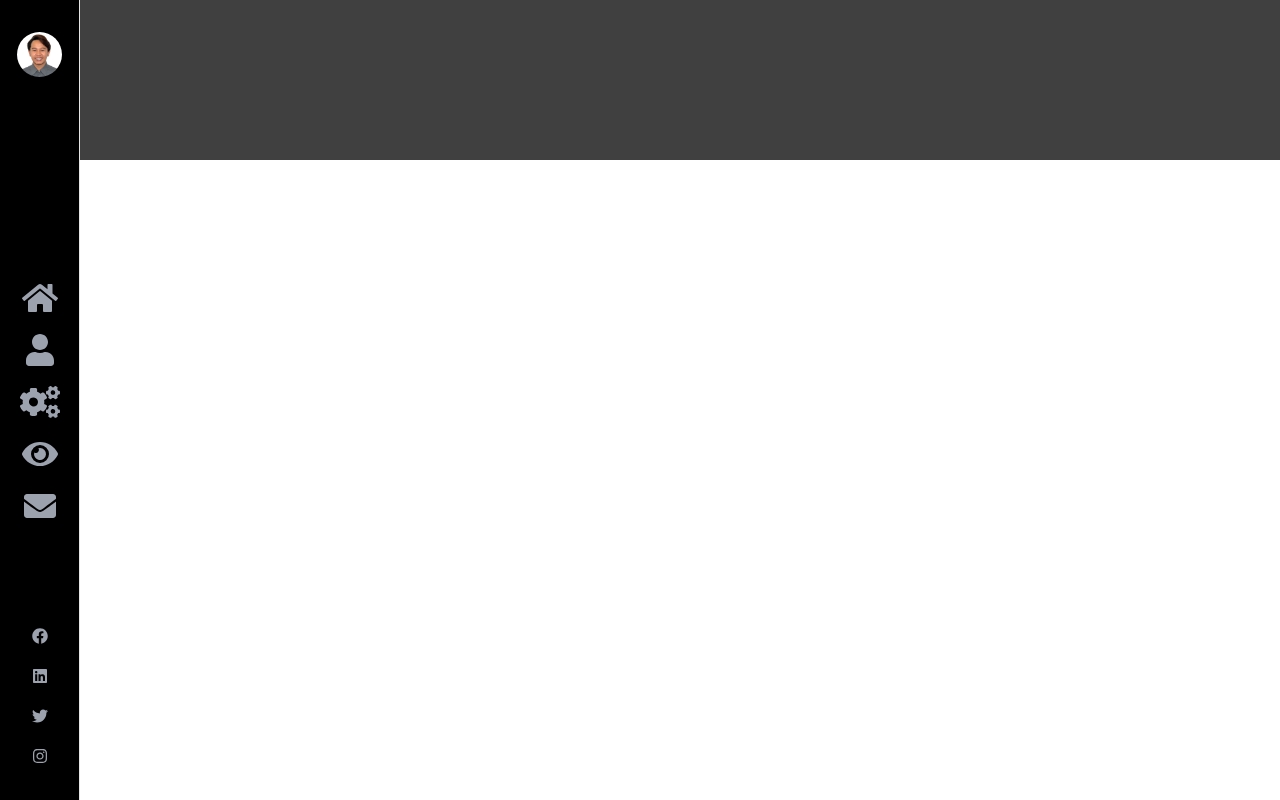
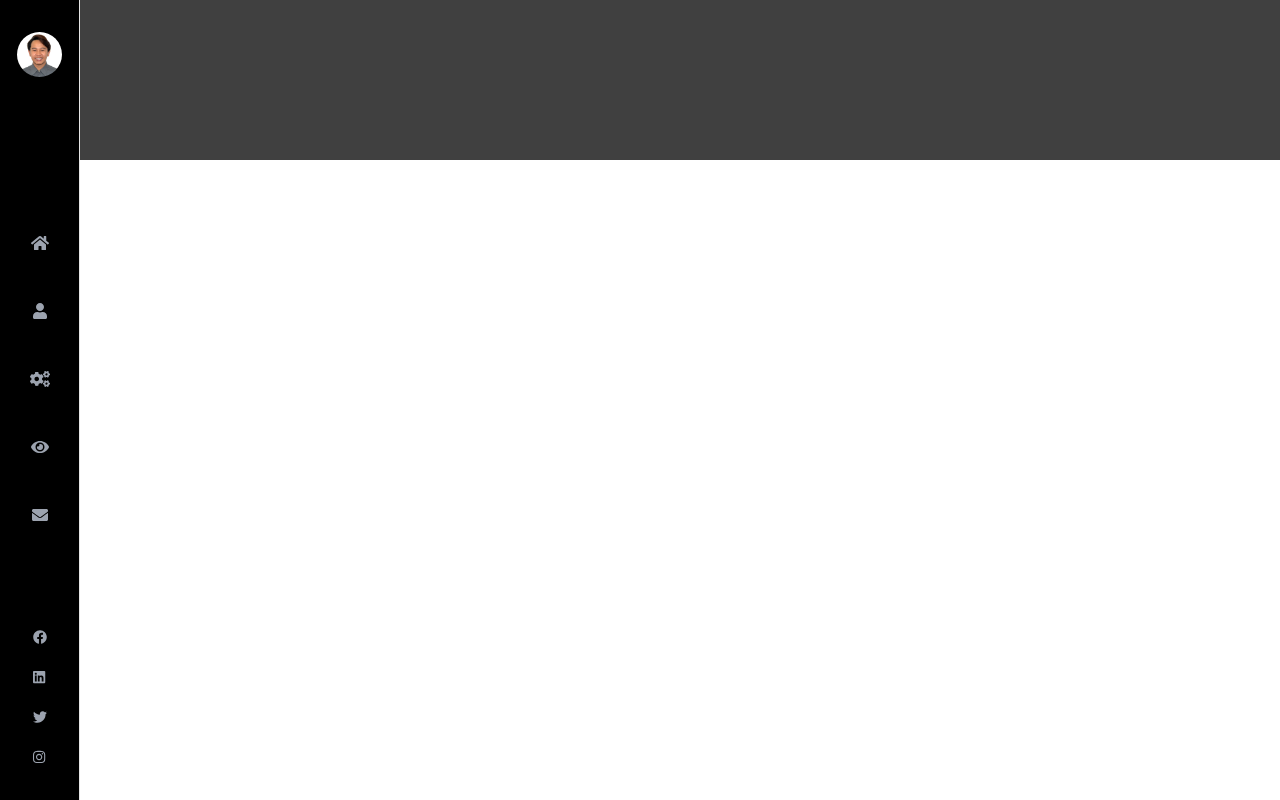
Before and after one commit to JKBTumpalan/jkbtumpalan-pfws, a Next.js app: page /home in a window 1280 px wide. Built offline with nearby package versions, Linux system fonts and the light colour scheme.

Commit message:
feature: nav links updated path

```diff
--- a/components/Sidebar.tsx
+++ b/components/Sidebar.tsx
@@ -22,31 +22,31 @@ import { Router, useRouter } from "next/router";
 const navLinks = [
   {
     text: "HOME",
-    pathname: "/",
+    pathname: "/home",
     active: true,
     icon: faHome,
   },
   {
     text: "ABOUT",
-    pathname: "/",
+    pathname: "/about",
     active: true,
     icon: faUser,
   },
   {
     text: "SKILLS",
-    pathname: "/",
+    pathname: "/skills",
     active: true,
     icon: faCogs,
   },
   {
     text: "WORKS",
-    pathname: "/",
+    pathname: "/works",
     active: true,
     icon: faEye,
   },
   {
     text: "CONTACT",
-    pathname: "/",
+    pathname: "/contact",
     active: true,
     icon: faEnvelope,
   },
@@ -67,14 +67,12 @@ const NavbarLink: React.FC<NavLinkProps> = ({
 }) => {
   return (
     <Link href={`${pathname}`} passHref>
-      <a className="flex flex-row items-center text-teal-400 w-full dark:bg-gray-700 dark:text-gray-200">
-        <div className="group w-full mt-3 transition duration-250 ease-in-out transform hover:scale-110">
-          <div className="block group-hover:hidden h-10 w-full text-center">
+      <a className="items-center text-teal-400 dark:bg-gray-700 dark:text-gray-200 mt-4">
+        <div className="group mt-3 h-10 transition duration-250 ease-in-out transform hover:scale-110">
+          <div className="block group-hover:hidden text-center ">
             <FontAwesomeIcon
-              className="w-full text-coolgray-400"
-              size="2x"
+              className="w-8 h-8 text-coolgray-400"
               icon={icon}
-              fixedWidth
             />
           </div>
           <div
@@ -104,7 +102,7 @@ export const Sidebar: React.FC = ({ children }) => {
           />
         </div>
 
-        <div className="flex flex-col justify-center items-center h-3/5 w-full">
+        <div className="flex flex-col justify-start items-center h-3/5 w-full pt-5">
           {navLinks.map((link, key) => {
             return (
               <NavbarLink
@@ -121,29 +119,29 @@ export const Sidebar: React.FC = ({ children }) => {
         <div className="flex flex-col justify-end items-center flex-1 h-1/5">
           <div className="mt-4">
             <FontAwesomeIcon
-              className="w-full cursor-pointer text-coolgray-400 hover:text-teal-700 transition duration-125 ease-in-out transform hover:-translate-y-1 hover:scale-110"
-              size="1x"
+              className="w-4 cursor-pointer text-coolgray-400 hover:text-teal-700 transition duration-125 ease-in-out transform hover:-translate-y-1 hover:scale-110"
+              size="sm"
               icon={faFacebook}
             />
           </div>
           <div className="mt-4">
             <FontAwesomeIcon
-              className="w-full cursor-pointer text-coolgray-400 hover:text-teal-700 transition duration-125 ease-in-out transform hover:-translate-y-1 hover:scale-110"
-              size="1x"
+              className="w-4 cursor-pointer text-coolgray-400 hover:text-teal-700 transition duration-125 ease-in-out transform hover:-translate-y-1 hover:scale-110"
+              size="sm"
               icon={faLinkedin}
             />
           </div>
           <div className="mt-4">
             <FontAwesomeIcon
-              className="w-full cursor-pointer text-coolgray-400 hover:text-teal-700 transition duration-125 ease-in-out transform hover:-translate-y-1 hover:scale-110"
-              size="1x"
+              className="w-4 cursor-pointer text-coolgray-400 hover:text-teal-700 transition duration-125 ease-in-out transform hover:-translate-y-1 hover:scale-110"
+              size="sm"
               icon={faTwitter}
             />
           </div>
           <div className="mt-4">
             <FontAwesomeIcon
-              className="w-full cursor-pointer text-coolgray-400 hover:text-teal-700 transition duration-125 ease-in-out transform hover:-translate-y-1 hover:scale-110"
-              size="1x"
+              className="w-4 cursor-pointer text-coolgray-400 hover:text-teal-700 transition duration-125 ease-in-out transform hover:-translate-y-1 hover:scale-110"
+              size="sm"
               icon={faInstagram}
             />
           </div>
```
